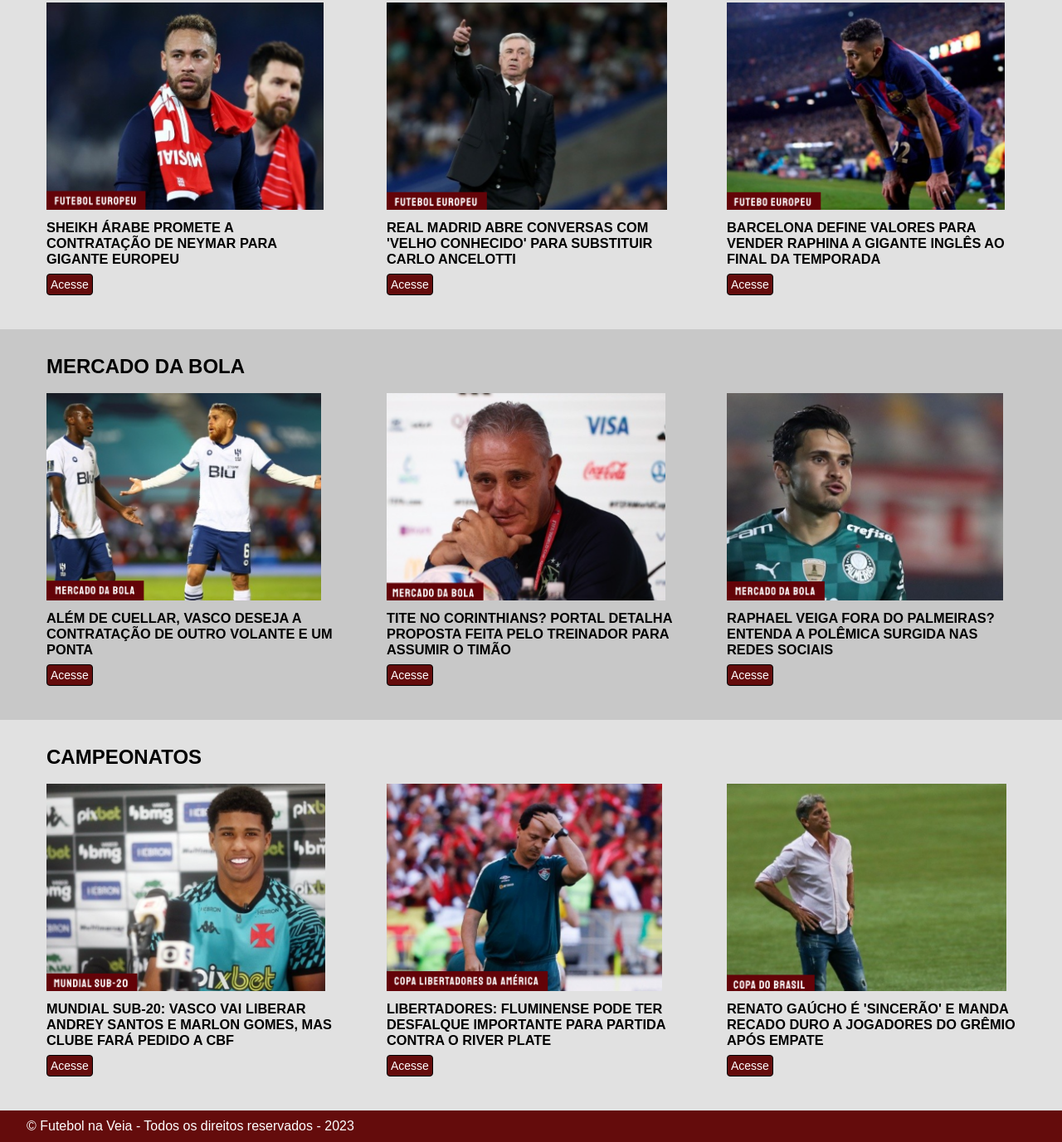
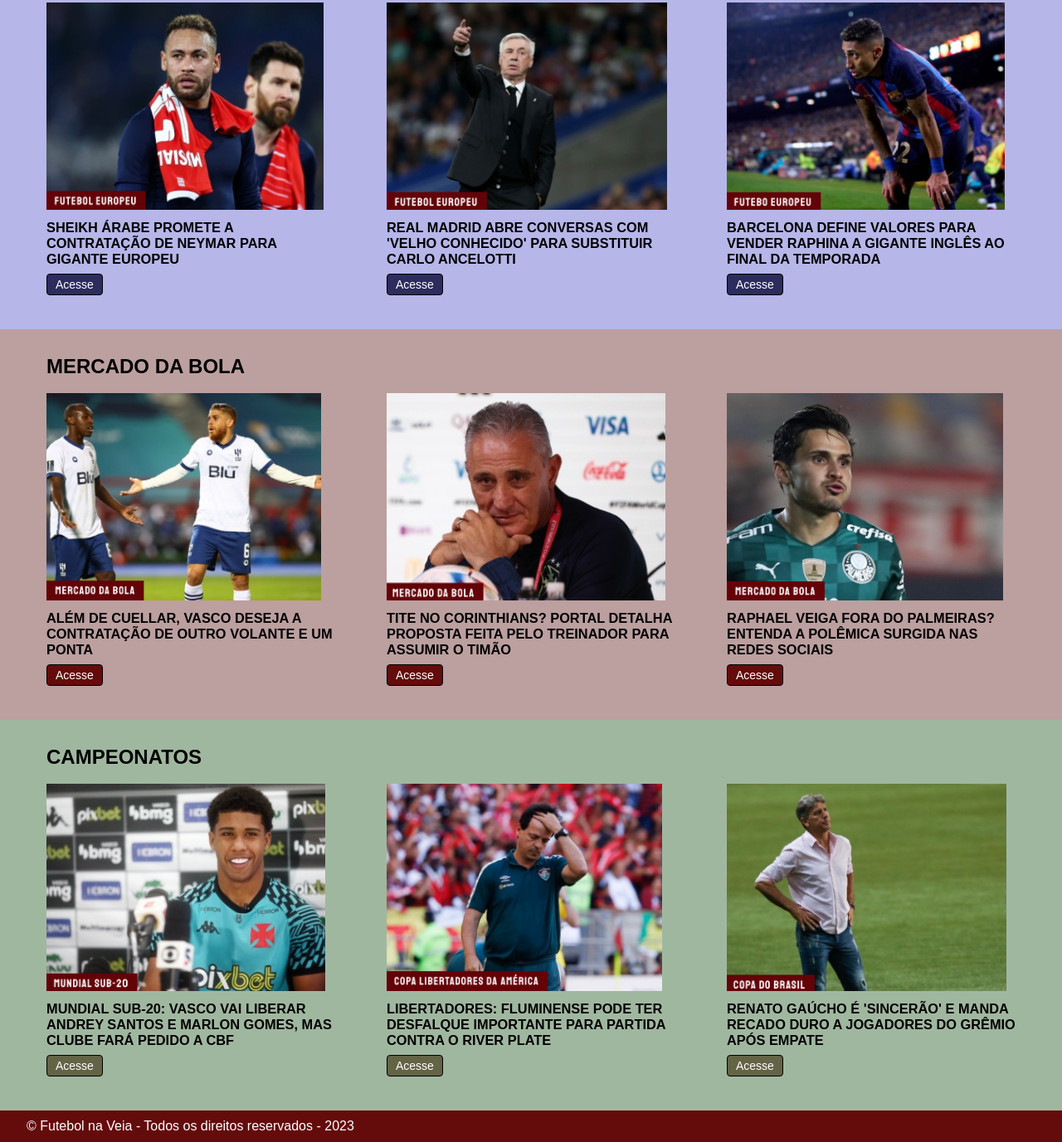
Before and after one commit to Nanzoboy/ebac_exercicios, a plain HTML site: page index.html in a window 1280 px wide. Shown: the part 602-1979 px from the top of the page at 83% size. Drawn offline with Linux system fonts and the light colour scheme.

Commit message:
Update style.css
Foram criadas cores de fundo e botoes para cada secao.

```diff
--- a/style/style.css
+++ b/style/style.css
@@ -74,23 +74,34 @@ article h3{
     padding: 1px;
 }
 .conatiner-brasil{
-    background-color: rgb(200, 200, 200);
+    background-color: rgb(204, 204, 159);
 }
 .container-fut{
-    background-color: rgb(225, 225, 225);
+    background-color: rgb(182, 182, 233);
 }
 .container-market{
-    background-color: rgb(200, 200, 200);
+    background-color: rgb(188, 159, 159);
 }
 .conatiner-competitions{
-    background-color: rgb(225, 225, 225);
+    background-color: rgb(160, 183, 159);
 }
 button{
     border-radius: 4px;
-    padding: 4px;
-    background-color:  rgb(100, 12, 12);
+    padding: 4px 10px;
     margin-top: 8px;
     border: black 1px solid;
+}
+.brasileiro button{
+    background-color: rgb(49, 108, 49);
+}
+.europa button{
+    background-color: rgb(44, 44, 95);
+}
+.mercado button{
+    background-color:  rgb(100, 12, 12);
+}
+.campeonatos button{
+    background-color: rgb(99, 99, 70)
 }
 footer{
     background-color:  rgb(100, 12, 12);
```
